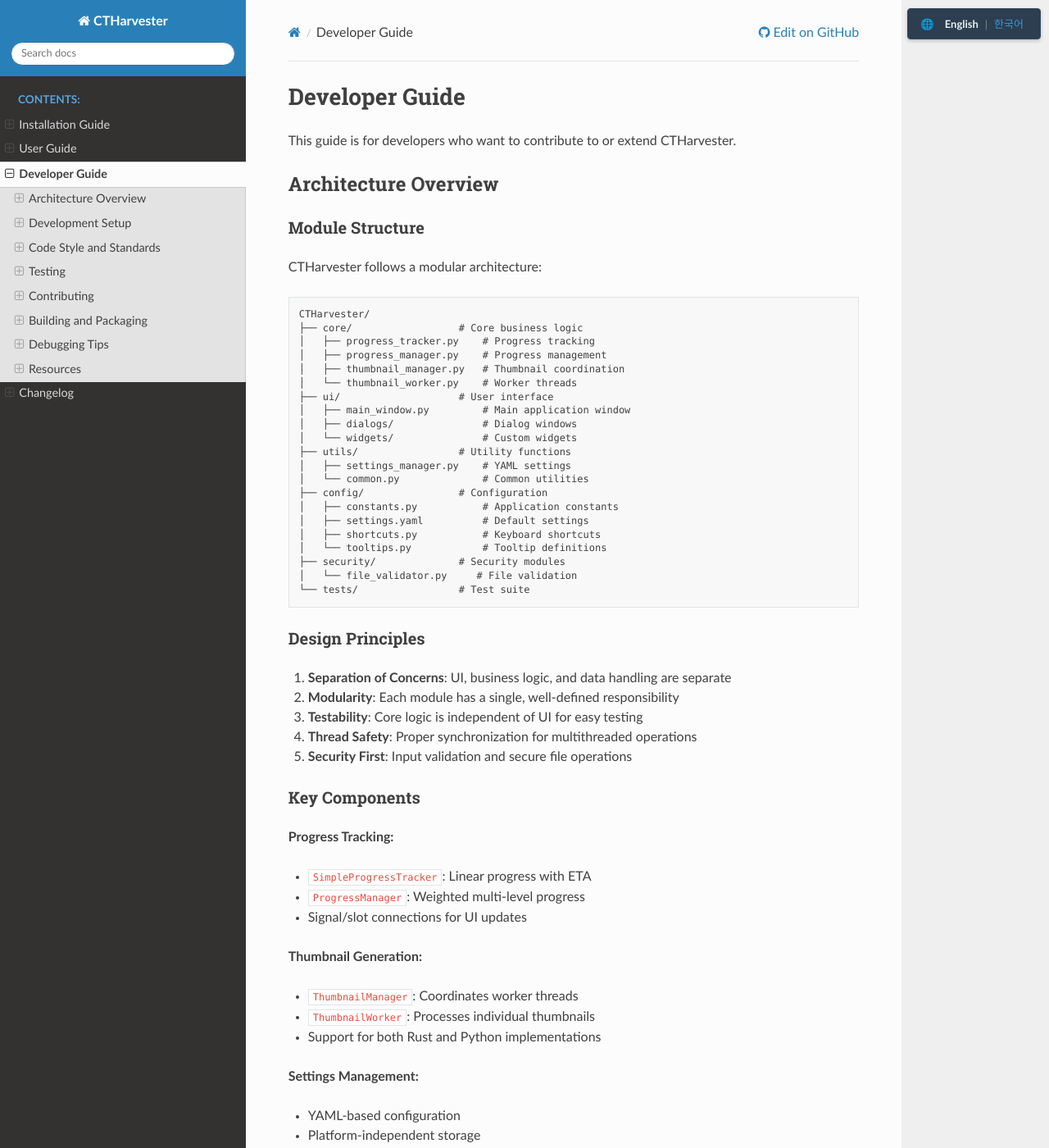
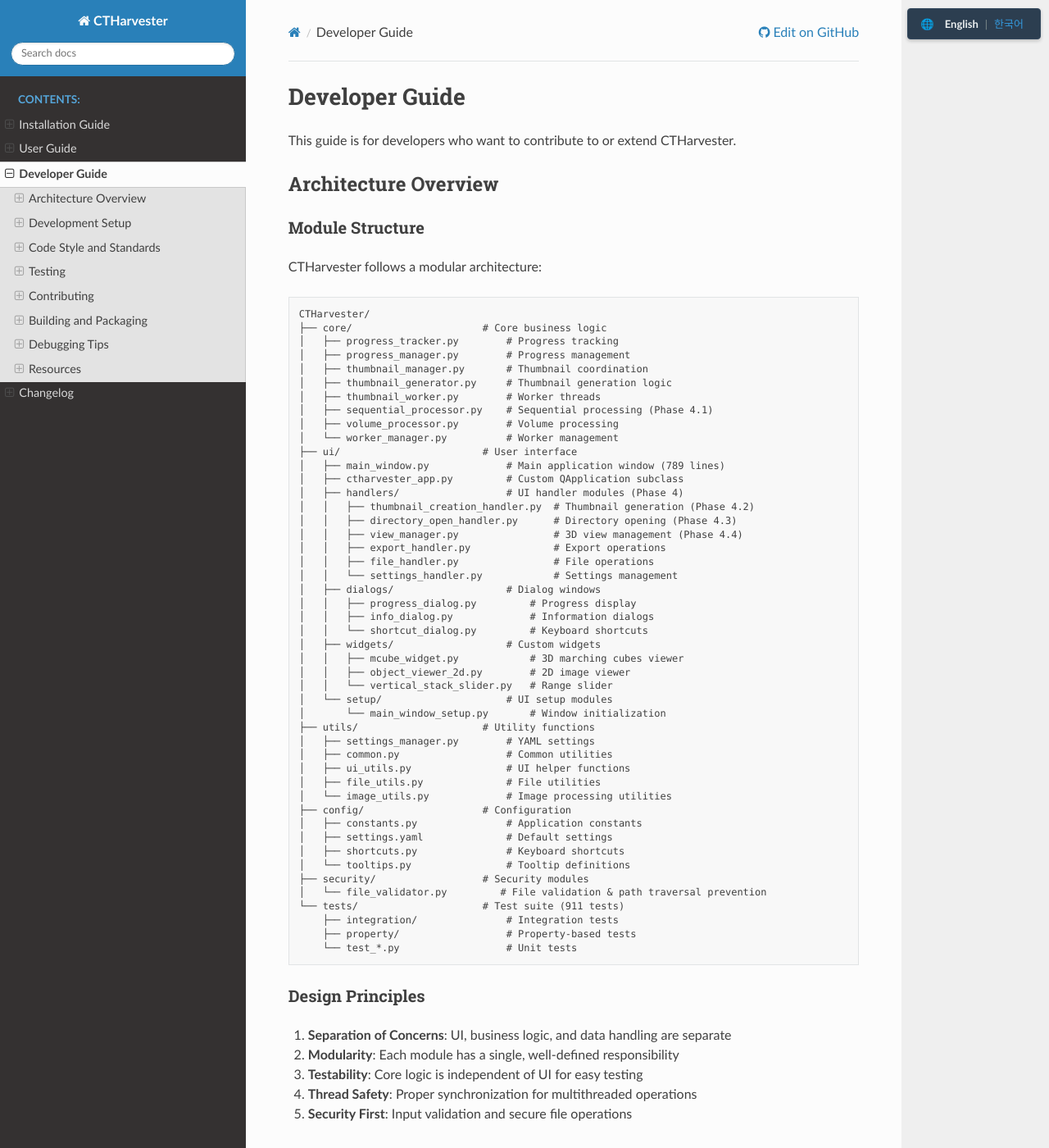
Before and after one commit to jikhanjung/CTHarvester, a Sphinx documentation site: the page built from docs/developer_guide.rst, in a window 1280 px wide and 1400 px high. Shown: the whole window at 82% size. Built offline with Sphinx 7.4.7 and the Read the Docs theme 3.1.0, drawn with Linux system fonts in a browser that asks for light colours; some of the changed text lies outside the part shown.

Commit message:
docs: Update architecture documentation and test badges
Updated documentation to reflect Phase 4 refactoring (devlog 085):

1. developer_guide.rst:
   - Updated module structure diagram with Phase 4 handlers
   - Added ui/handlers/ directory with 6 handler modules
   - Added core/sequential_processor.py
   - Added ui/ctharvester_app.py
   - Updated file counts (main_window.py: 789 lines, tests: 911)
   - Added Phase 4 handler descriptions in Key Components section

2. README.md & README.ko.md:
   - Updated test badge: 485 → 911 passing tests

Architecture now accurately reflects:
- ThumbnailCreationHandler (Phase 4.2)
- DirectoryOpenHandler (Phase 4.3)
- ViewManager (Phase 4.4)
- SequentialProcessor (Phase 4.1)
- Handler-based design pattern

Documentation matches current codebase structure after
Phase 4 completion (main_window.py < 800 lines achieved).

🤖 Generated with [Claude Code](https://claude.com/claude-code)

Co-Authored-By: Claude <noreply@anthropic.com>

```diff
--- a/docs/developer_guide.rst
+++ b/docs/developer_guide.rst
@@ -12,26 +12,52 @@ Module Structure
 CTHarvester follows a modular architecture::
 
     CTHarvester/
-    ├── core/                  # Core business logic
-    │   ├── progress_tracker.py    # Progress tracking
-    │   ├── progress_manager.py    # Progress management
-    │   ├── thumbnail_manager.py   # Thumbnail coordination
-    │   └── thumbnail_worker.py    # Worker threads
-    ├── ui/                    # User interface
-    │   ├── main_window.py         # Main application window
-    │   ├── dialogs/               # Dialog windows
-    │   └── widgets/               # Custom widgets
-    ├── utils/                 # Utility functions
-    │   ├── settings_manager.py    # YAML settings
-    │   └── common.py              # Common utilities
-    ├── config/                # Configuration
-    │   ├── constants.py           # Application constants
-    │   ├── settings.yaml          # Default settings
-    │   ├── shortcuts.py           # Keyboard shortcuts
-    │   └── tooltips.py            # Tooltip definitions
-    ├── security/              # Security modules
-    │   └── file_validator.py     # File validation
-    └── tests/                 # Test suite
+    ├── core/                      # Core business logic
+    │   ├── progress_tracker.py        # Progress tracking
+    │   ├── progress_manager.py        # Progress management
+    │   ├── thumbnail_manager.py       # Thumbnail coordination
+    │   ├── thumbnail_generator.py     # Thumbnail generation logic
+    │   ├── thumbnail_worker.py        # Worker threads
+    │   ├── sequential_processor.py    # Sequential processing (Phase 4.1)
+    │   ├── volume_processor.py        # Volume processing
+    │   └── worker_manager.py          # Worker management
+    ├── ui/                        # User interface
+    │   ├── main_window.py             # Main application window (789 lines)
+    │   ├── ctharvester_app.py         # Custom QApplication subclass
+    │   ├── handlers/                  # UI handler modules (Phase 4)
+    │   │   ├── thumbnail_creation_handler.py  # Thumbnail generation (Phase 4.2)
+    │   │   ├── directory_open_handler.py      # Directory opening (Phase 4.3)
+    │   │   ├── view_manager.py                # 3D view management (Phase 4.4)
+    │   │   ├── export_handler.py              # Export operations
+    │   │   ├── file_handler.py                # File operations
+    │   │   └── settings_handler.py            # Settings management
+    │   ├── dialogs/                   # Dialog windows
+    │   │   ├── progress_dialog.py         # Progress display
+    │   │   ├── info_dialog.py             # Information dialogs
+    │   │   └── shortcut_dialog.py         # Keyboard shortcuts
+    │   ├── widgets/                   # Custom widgets
+    │   │   ├── mcube_widget.py            # 3D marching cubes viewer
+    │   │   ├── object_viewer_2d.py        # 2D image viewer
+    │   │   └── vertical_stack_slider.py   # Range slider
+    │   └── setup/                     # UI setup modules
+    │       └── main_window_setup.py       # Window initialization
+    ├── utils/                     # Utility functions
+    │   ├── settings_manager.py        # YAML settings
+    │   ├── common.py                  # Common utilities
+    │   ├── ui_utils.py                # UI helper functions
+    │   ├── file_utils.py              # File utilities
+    │   └── image_utils.py             # Image processing utilities
+    ├── config/                    # Configuration
+    │   ├── constants.py               # Application constants
+    │   ├── settings.yaml              # Default settings
+    │   ├── shortcuts.py               # Keyboard shortcuts
+    │   └── tooltips.py                # Tooltip definitions
+    ├── security/                  # Security modules
+    │   └── file_validator.py         # File validation & path traversal prevention
+    └── tests/                     # Test suite (911 tests)
+        ├── integration/               # Integration tests
+        ├── property/                  # Property-based tests
+        └── test_*.py                  # Unit tests
 
 Design Principles
 ~~~~~~~~~~~~~~~~~
@@ -53,9 +79,21 @@ Key Components
 
 **Thumbnail Generation:**
 
+* ``ThumbnailCreationHandler``: Orchestrates Rust/Python thumbnail generation (Phase 4.2)
+* ``ThumbnailGenerator``: Core thumbnail generation logic
 * ``ThumbnailManager``: Coordinates worker threads
 * ``ThumbnailWorker``: Processes individual thumbnails
-* Support for both Rust and Python implementations
+* ``SequentialProcessor``: Python fallback sequential processing (Phase 4.1)
+* Support for both Rust (high-performance) and Python (fallback) implementations
+
+**UI Handlers (Phase 4 Refactoring):**
+
+* ``ThumbnailCreationHandler``: Manages thumbnail generation workflows
+* ``DirectoryOpenHandler``: Handles directory selection and loading
+* ``ViewManager``: Manages 3D view updates and synchronization
+* ``ExportHandler``: Manages export operations
+* ``FileHandler``: File operations and validation
+* ``SettingsHandler``: Window settings persistence
 
 **Settings Management:**
 
```
Also changed, not shown: README.ko.md (+1 -1 lines), README.md (+1 -1 lines).
